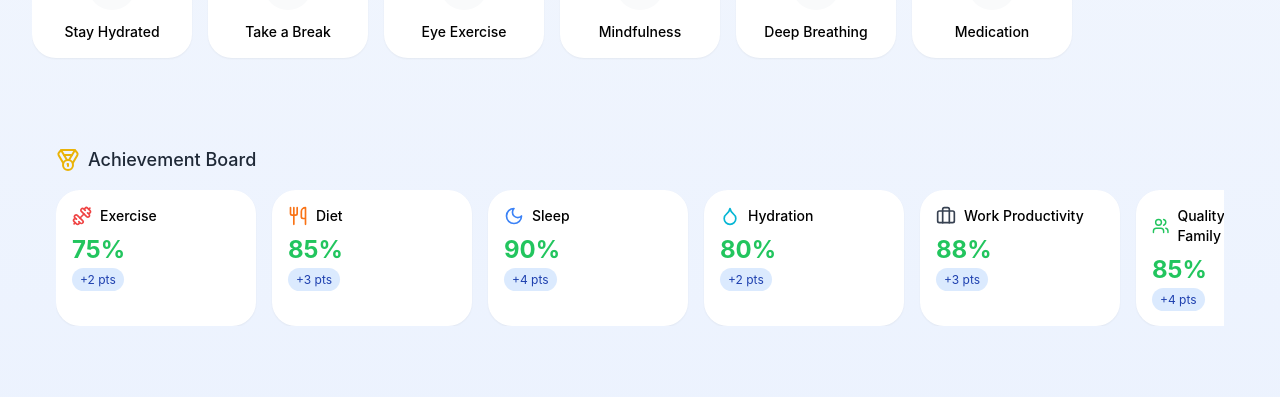
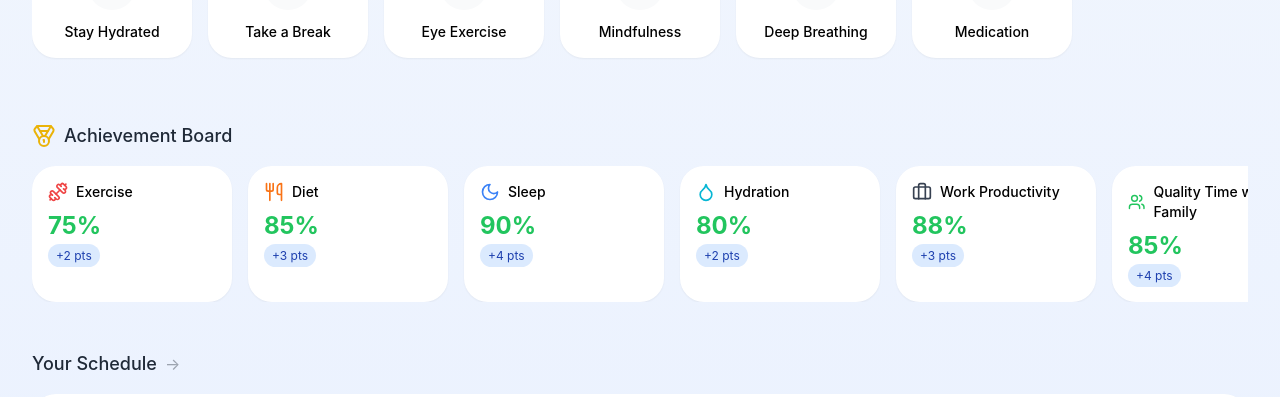
Before and after one commit to Shobhit-Singhh/Harmony-Chatbot, a React (Vite) app: page / in a window 1280 px wide. Shown: the part 1146-1543 px from the top of the page. Built offline with nearby package versions, Linux system fonts and the light colour scheme; no server answers.

Commit message:
Update scores.jsx

```diff
--- a/src/components/home/scores.jsx
+++ b/src/components/home/scores.jsx
@@ -31,7 +31,7 @@ const no_of_row = 2;
 
 const ScoreBoard = () => {
     return (
-        <div className="p-6">
+        <div className="">
             <div className="flex items-center gap-2 mb-4">
                 <Medal className="w-6 h-6 text-yellow-500" />
                 <h2 className="text-lg font-medium text-gray-800">Achievement Board</h2>
```
